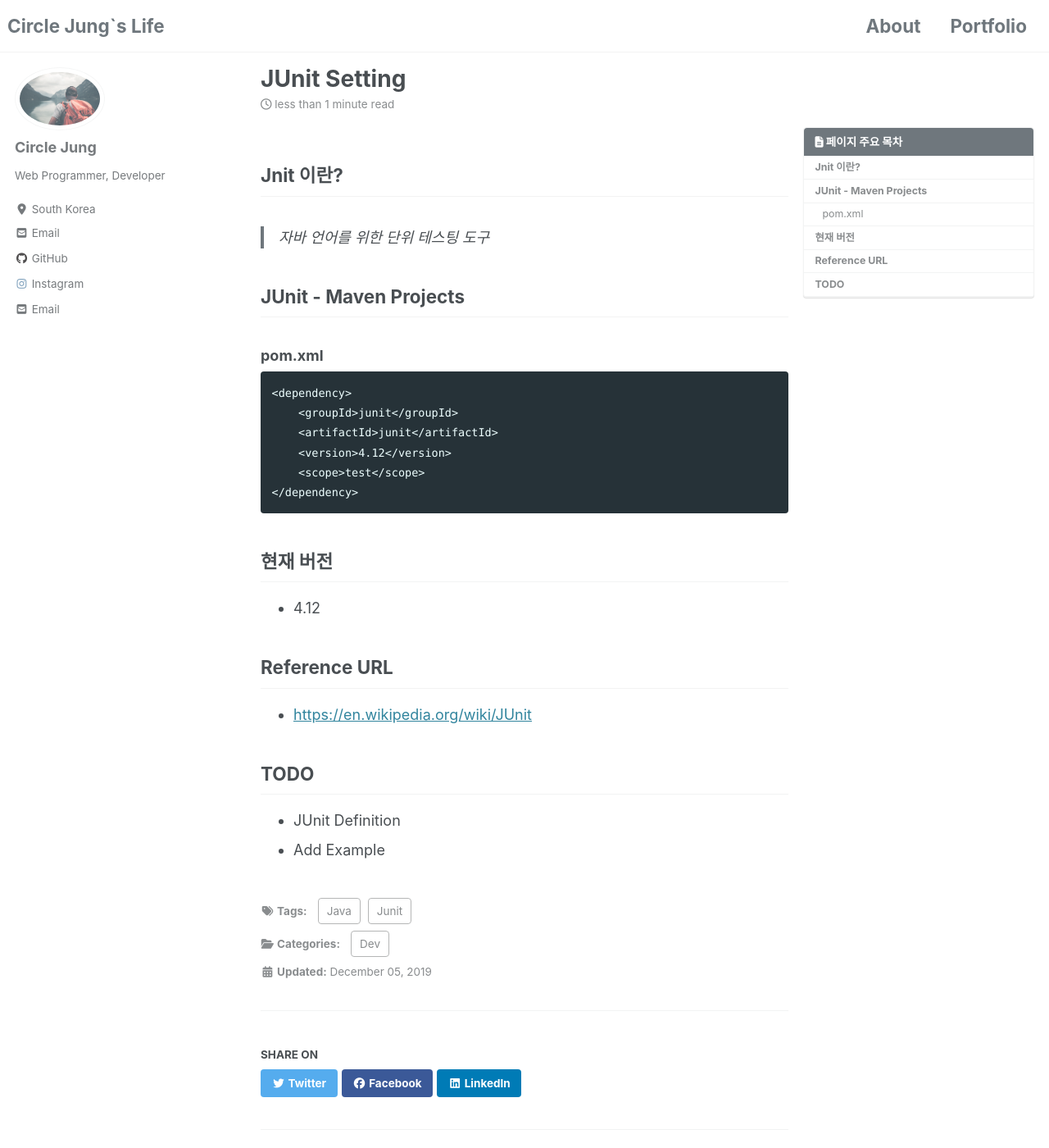
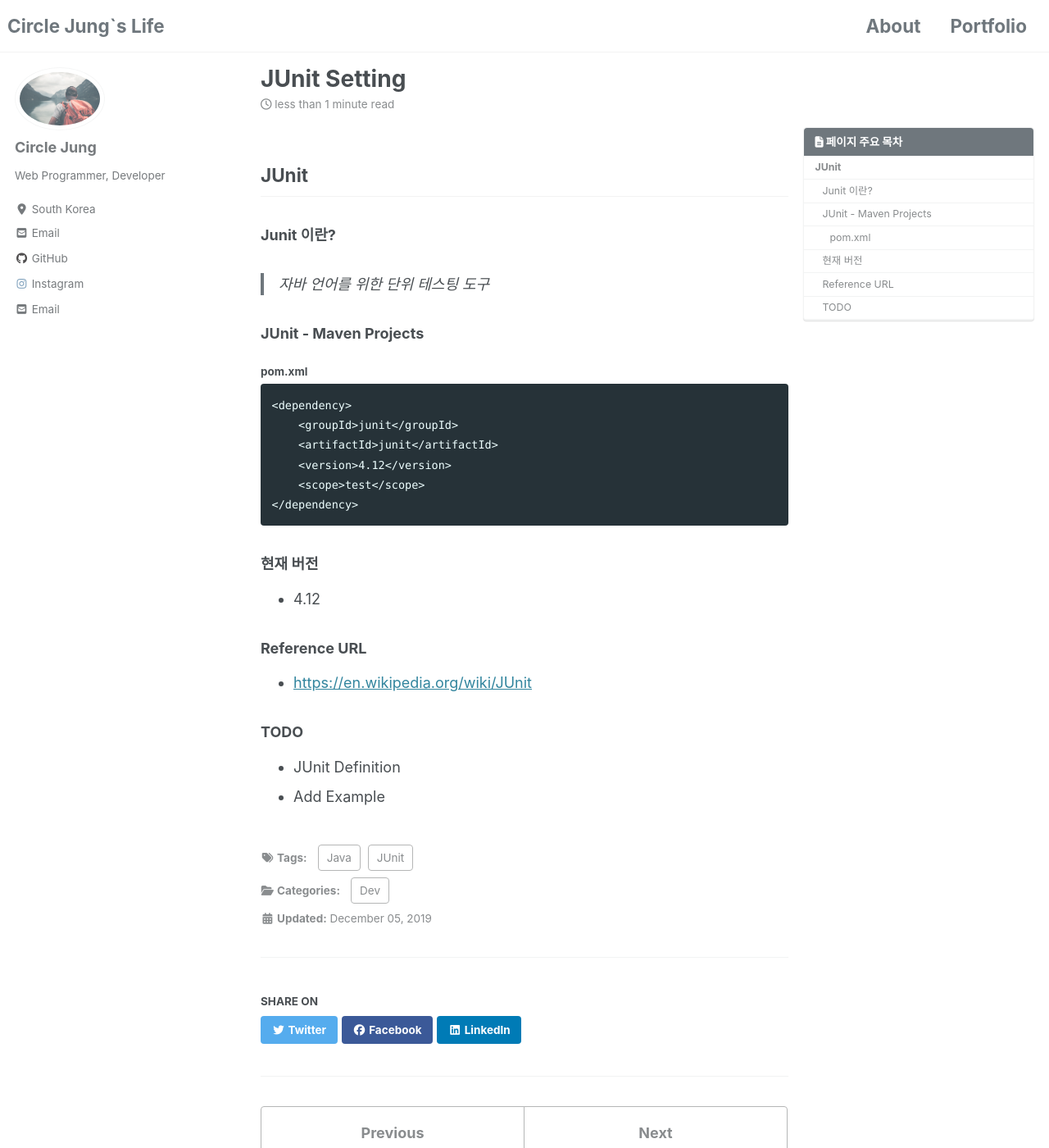
Before and after one commit to jwh0124/jwh0124.github.io, a Jekyll site: the page built from _posts/2019-04-11-JUnit Setting.md, in a window 1280 px wide and 1400 px high. Shown: the whole window at 82% size. Built offline with Jekyll 4.4.1, drawn with Linux system fonts in a browser that asks for light colours; cached includes are drawn as plain includes; nearby versions of some CDN libraries; comment, search, counter and statistics services are not loaded.

Commit message:
update junit md file pattern

````diff
--- a/_posts/2019-04-11-JUnit Setting.md
+++ b/_posts/2019-04-11-JUnit Setting.md
@@ -5,7 +5,7 @@ categories:
   - Dev
 tags:
   - Java
-  - Junit
+  - JUnit
 
 toc: true
 toc_sticky: true
@@ -14,12 +14,14 @@ toc_label: "페이지 주요 목차"
 last_modified_at: 2019-12-05T12:43:00+09:00
 ---
 
-## Jnit 이란? ##
+## JUnit ##
+
+### Junit 이란? ###
 > 자바 언어를 위한 단위 테스팅 도구
 
-## JUnit - Maven Projects ##
+### JUnit - Maven Projects ###
 
-### pom.xml ###
+#### pom.xml ####
 ```
 <dependency>
     <groupId>junit</groupId>
@@ -29,12 +31,12 @@ last_modified_at: 2019-12-05T12:43:00+09:00
 </dependency>
 ```
 
-## 현재 버전 ##
+### 현재 버전 ###
 - 4.12
 
-## Reference URL ##
+### Reference URL ###
 - <https://en.wikipedia.org/wiki/JUnit>
 
-## TODO ##
+### TODO ###
 - JUnit Definition
 - Add Example
````
